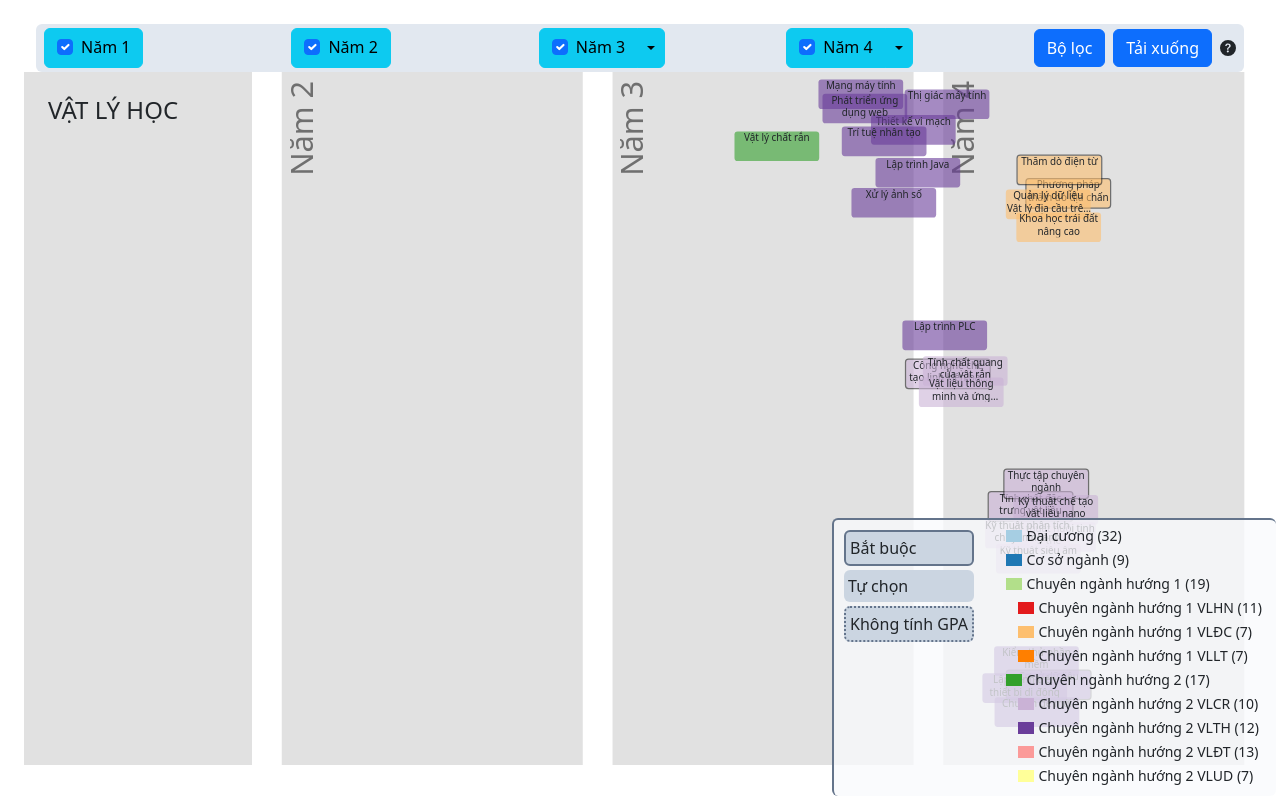
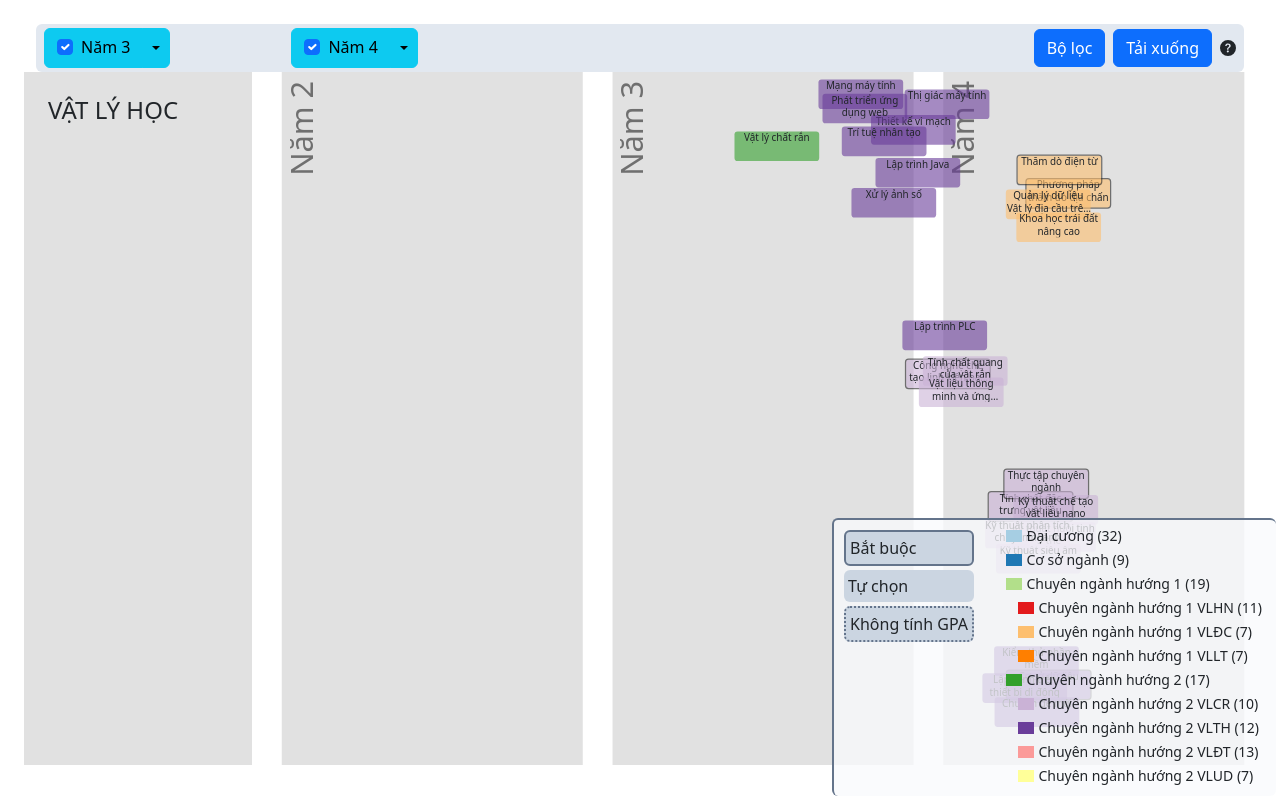
Before and after one commit to VNUHCM-Phys-CS/phys-course-net, a plain HTML site: page index.html in a window 1280 px wide. Drawn offline with nearby package versions, Linux system fonts and the light colour scheme; animation ran at ten frames a second.

Commit message:
Update index.html

```diff
--- a/index.html
+++ b/index.html
@@ -22,7 +22,7 @@
         <div class="container mx-auto flex-none z-1 d-print-none">
             <div id="menu" class="flex items-center w-full h-12 rounded-md bg-slate-200 p-2">
                 <div class="flex flex-1">
-                    <div class="basis-1/4">
+                    <!-- <div class="basis-1/4">
                         <div class="btn-group" id="btnYearG1">
                             <button  class="btn btn-info" id="btnYear1" type="button">
                                 <form class="form-check">
@@ -32,9 +32,6 @@
                                     </label>
                                 </form>
                             </button>
-                            <!-- <button type="button" class="btn btn-info dropdown-toggle dropdown-toggle-split" data-bs-toggle="dropdown" aria-expanded="true">
-                                <span class="visually-hidden">Toggle Dropdown</span>
-                            </button> -->
                         </div>
                     </div>
                     <div class="basis-1/4">
@@ -47,11 +44,8 @@
                                     </label>
                                 </form>
                             </button>
-                            <!-- <button type="button" class="btn btn-info dropdown-toggle dropdown-toggle-split" data-bs-toggle="dropdown" aria-expanded="false">
-                                <span class="visually-hidden">Toggle Dropdown</span>
-                            </button> -->
                         </div>
-                    </div>
+                    </div> -->
                     <div class="basis-1/4">
                         <div class="btn-group" id="btnYearG3">
                             <button  class="btn btn-info" id="btnYear3" type="button">
```
